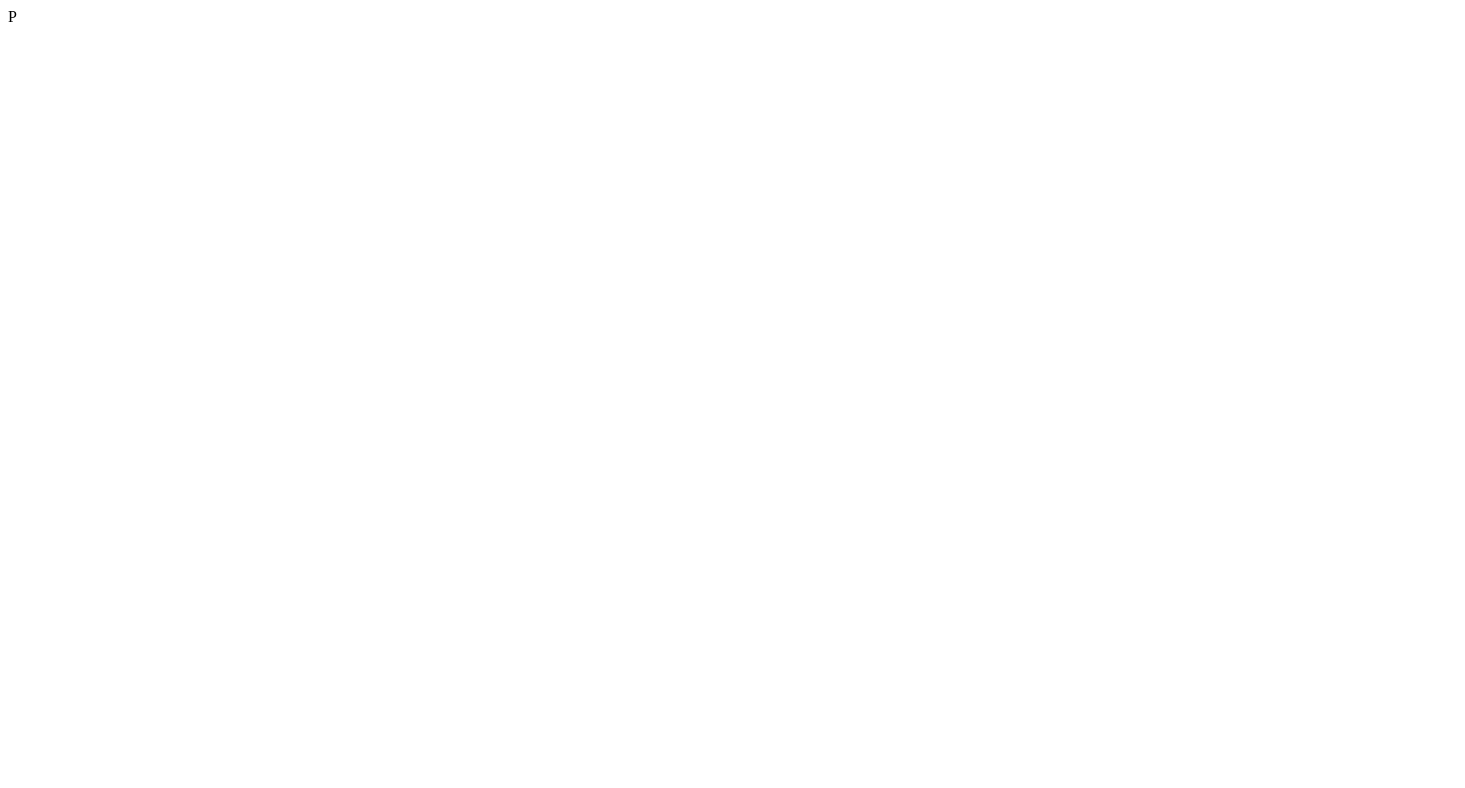
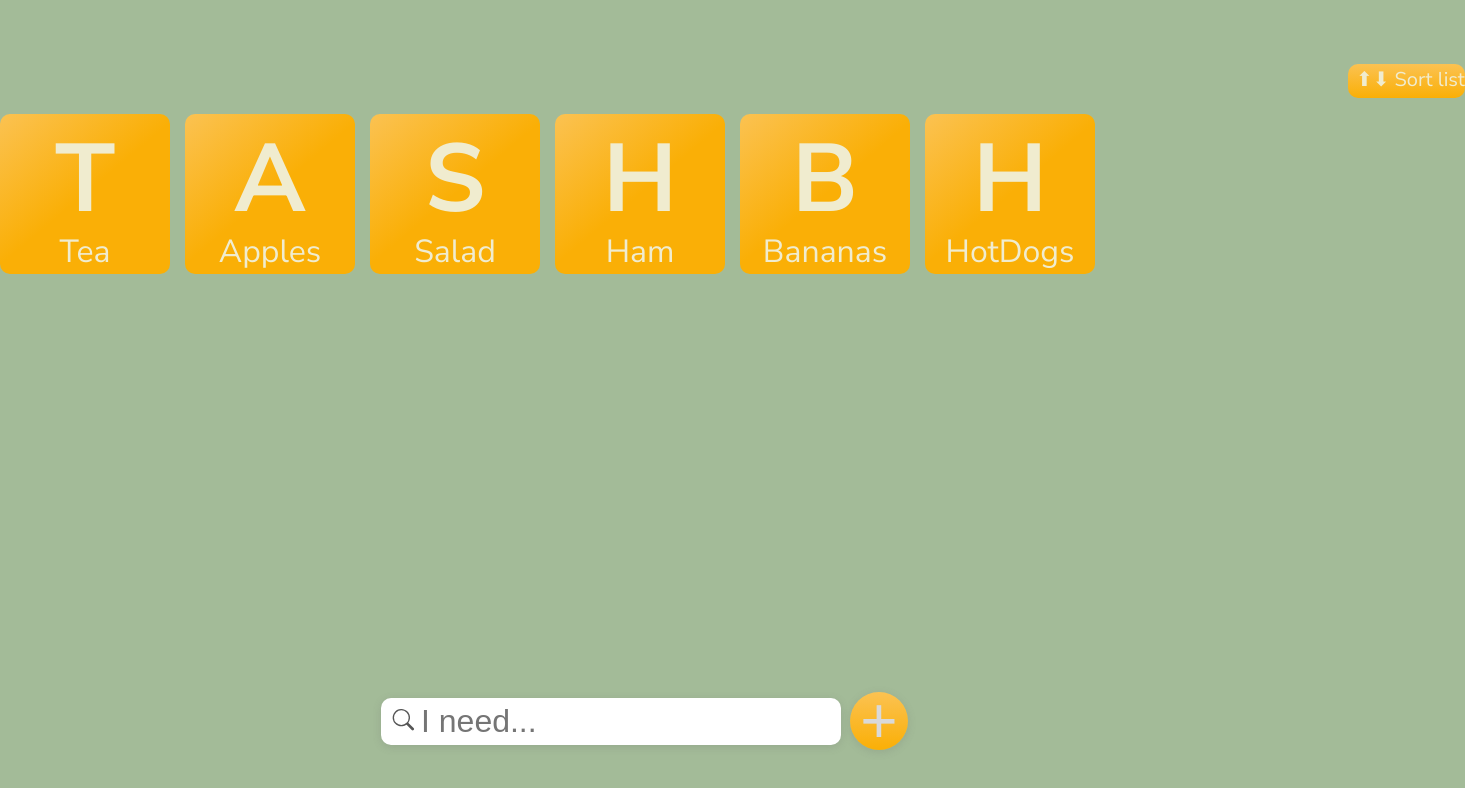
Before and after one commit to BncPntk/EasyGrocery, a React (Create React App) app in the folder easy_grocery/: page / in a window 1280 px wide. Shown: the top 788 px of the page, 1465 px wide, since content can reach past the window. Built offline with nearby package versions, Linux system fonts and the light colour scheme.

Commit message:
static comps

```diff
--- a/easy_grocery/package.json
+++ b/easy_grocery/package.json
@@ -3,6 +3,8 @@
   "version": "0.1.0",
   "private": true,
   "dependencies": {
+    "@fortawesome/fontawesome-svg-core": "^6.4.2",
+    "@fortawesome/free-regular-svg-icons": "^6.4.2",
     "@testing-library/jest-dom": "^5.17.0",
     "@testing-library/react": "^13.4.0",
     "@testing-library/user-event": "^13.5.0",
--- a/easy_grocery/public/index.html
+++ b/easy_grocery/public/index.html
@@ -5,25 +5,17 @@
     <link rel="icon" href="%PUBLIC_URL%/favicon.ico" />
     <meta name="viewport" content="width=device-width, initial-scale=1" />
     <meta name="theme-color" content="#000000" />
-    <meta
-      name="description"
-      content="Web site created using create-react-app"
+    <meta name="description" content="Web site created using create-react-app" />
+    <link rel="apple-touch-icon" href="%PUBLIC_URL%/logo192.png" />
+
+    <link rel="manifest" href="%PUBLIC_URL%/manifest.json" />
+    <link rel="preconnect" href="https://fonts.googleapis.com" />
+    <link rel="preconnect" href="https://fonts.gstatic.com" crossorigin />
+    <link
+      href="https://fonts.googleapis.com/css2?family=Nunito+Sans:opsz,wght@6..12,400;6..12,500;6..12,600;6..12,700;6..12,800&display=swap"
+      rel="stylesheet"
     />
-    <link rel="apple-touch-icon" href="%PUBLIC_URL%/logo192.png" />
-    <!--
-      manifest.json provides metadata used when your web app is installed on a
-      user's mobile device or desktop. See https://developers.google.com/web/fundamentals/web-app-manifest/
-    -->
-    <link rel="manifest" href="%PUBLIC_URL%/manifest.json" />
-    <!--
-      Notice the use of %PUBLIC_URL% in the tags above.
-      It will be replaced with the URL of the `public` folder during the build.
-      Only files inside the `public` folder can be referenced from the HTML.
 
-      Unlike "/favicon.ico" or "favicon.ico", "%PUBLIC_URL%/favicon.ico" will
-      work correctly both with client-side routing and a non-root public URL.
-      Learn how to configure a non-root public URL by running `npm run build`.
-    -->
     <title>Easy Grocery</title>
   </head>
   <body>
--- a/easy_grocery/src/App.js
+++ /dev/null
@@ -1,5 +0,0 @@
-import './styles.css';
-
-export default function App() {
-  return <div className='App'>P</div>;
-}
--- /dev/null
+++ b/easy_grocery/src/components/App.js
@@ -0,0 +1,25 @@
+import '../styles.css';
+import ItemsList from './ItemsList';
+import Search from './Search';
+import SortButton from './SortButton';
+
+const items = [
+  { id: 1, name: 'Tea', checked: false },
+  { id: 2, name: 'Apples', checked: false },
+  { id: 3, name: 'Salad', checked: false },
+  { id: 4, name: 'Ham', checked: true },
+  { id: 5, name: 'Bananas', checked: true },
+  { id: 7, name: 'HotDogs', checked: false },
+];
+
+export default function App() {
+  return (
+    <div className='container'>
+      <SortButton>
+        <span>⬆⬇</span>Sort list
+      </SortButton>
+      <ItemsList items={items} />
+      <Search></Search>
+    </div>
+  );
+}
--- /dev/null
+++ b/easy_grocery/src/components/Item.js
@@ -0,0 +1,8 @@
+export default function Item({ item }) {
+  return (
+    <div className='item'>
+      <h3>{item.name.charAt(0)}</h3>
+      <p>{item.name}</p>
+    </div>
+  );
+}
--- /dev/null
+++ b/easy_grocery/src/components/ItemsList.js
@@ -0,0 +1,11 @@
+import Item from './Item';
+
+export default function ItemsList({ items }) {
+  return (
+    <div className='items_list'>
+      {items.map((item, i) => (
+        <Item item={item} key={i} />
+      ))}
+    </div>
+  );
+}
--- /dev/null
+++ b/easy_grocery/src/components/Search.js
@@ -0,0 +1,15 @@
+export default function Search() {
+  return (
+    <div className='search_container'>
+      <form className='search_form' action=''>
+        <label htmlFor='search' className='search_icon'>
+          <svg xmlns='http://www.w3.org/2000/svg' width='32' height='32' fill='#555555' viewBox='0 0 20 24'>
+            <path d='M11.742 10.344a6.5 6.5 0 1 0-1.397 1.398h-.001c.03.04.062.078.098.115l3.85 3.85a1 1 0 0 0 1.415-1.414l-3.85-3.85a1.007 1.007 0 0 0-.115-.1zM12 6.5a5.5 5.5 0 1 1-11 0 5.5 5.5 0 0 1 11 0z' />
+          </svg>
+        </label>
+        <input id='search' className='search_input' type='text' placeholder='I need...' />
+        <button className='search_button'>+</button>
+      </form>
+    </div>
+  );
+}
--- /dev/null
+++ b/easy_grocery/src/components/SortButton.js
@@ -0,0 +1,3 @@
+export default function SortButton({ children }) {
+  return <div className='sort_button'>{children}</div>;
+}
--- a/easy_grocery/src/index.js
+++ b/easy_grocery/src/index.js
@@ -1,6 +1,6 @@
 import React from 'react';
 import ReactDOM from 'react-dom/client';
-import App from './App';
+import App from './components/App';
 
 
 const root = ReactDOM.createRoot(document.getElementById('root'));
--- a/easy_grocery/src/styles.css
+++ b/easy_grocery/src/styles.css
@@ -0,0 +1,127 @@
+* {
+  margin: 0;
+  padding: 0;
+}
+body {
+  font-family: 'Nunito Sans', sans-serif;
+  background-color: #a3bb98;
+}
+
+.container {
+  /* background-color: #fff; */
+  margin: 64px auto;
+  display: flex;
+  position: relative;
+  width: 1465px;
+  height: calc(100vh - 128px);
+  justify-content: center;
+}
+.items_list {
+  display: grid;
+  margin-top: 50px;
+  grid-template-columns: repeat(8, 1fr);
+  grid-template-rows: repeat(4, 1fr);
+  grid-column-gap: 15px;
+  grid-row-gap: 15px;
+}
+
+.item {
+  background: rgb(251, 194, 82);
+  background: linear-gradient(140deg, rgba(251, 194, 82, 1) 0%, rgba(250, 175, 6, 1) 50%);
+  width: 170px;
+  height: 160px;
+  border-radius: 10px;
+  transition: transform 0.2s;
+  text-align: center;
+}
+.item:hover {
+  cursor: pointer;
+  transform: scale(1.03);
+}
+
+.item h3 {
+  color: #f0eccf;
+  font-size: 96px;
+  margin-bottom: -15px;
+}
+.item p {
+  color: #f0eccf;
+  font-size: 32px;
+}
+
+.sort_button {
+  background: linear-gradient(-180deg, rgba(251, 194, 82, 1) 0%, rgba(250, 175, 6, 1) 100%);
+  width: 117px;
+  height: 30px;
+  font-size: 20px;
+  color: #f0eccf;
+  border-radius: 10px;
+  padding-right: 8px;
+  padding: 2px 0;
+  position: absolute;
+  right: 0;
+  top: 0;
+  transition: transform 0.2s;
+}
+
+.sort_button:hover {
+  cursor: pointer;
+  transform: scale(1.05);
+}
+
+.sort_button span {
+  margin-right: 5px;
+  padding-left: 8px;
+}
+
+.search_container {
+  position: fixed;
+  left: 50%;
+  bottom: 50px;
+  transform: translateX(-50%);
+}
+
+.search_form {
+  display: flex;
+  align-items: center;
+}
+
+.search_icon {
+  /* background: #fff; */
+  height: 40px;
+  border-radius: 10px 0 0 10px;
+  position: absolute;
+  margin: 8px 0 0 18px;
+  display: flex;
+  justify-content: center;
+  align-items: center;
+  font-size: 32px;
+}
+.search_input {
+  font-size: 32px;
+  margin: 0 9px;
+  padding: 5px 0 5px 40px;
+  border: none;
+  border-radius: 10px;
+  color: #555555;
+  box-shadow: rgba(99, 99, 99, 0.2) 0px 2px 8px 0px;
+}
+
+.search_button {
+  font-size: 64px;
+  color: #d9d9d9;
+  background: linear-gradient(-180deg, rgba(251, 194, 82, 1) 0%, rgba(250, 175, 6, 1) 100%);
+  border: none;
+  width: 58px;
+  height: 58px;
+  border-radius: 30px;
+  display: flex;
+  justify-content: center;
+  align-items: center;
+  box-shadow: rgba(99, 99, 99, 0.2) 0px 2px 8px 0px;
+  transition: transform 0.2s;
+}
+.search_button:hover {
+  cursor: pointer;
+  transform: scale(1.05);
+}
```
Also changed, not shown: 2 other files (tests, documents, lock files or other folders).
